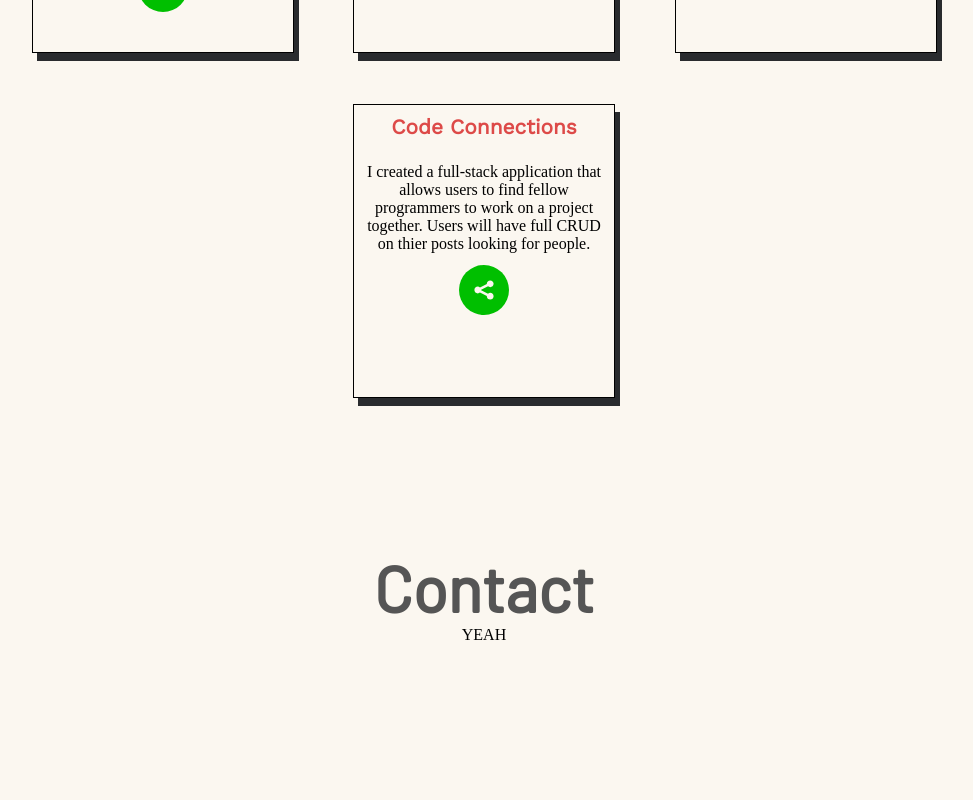
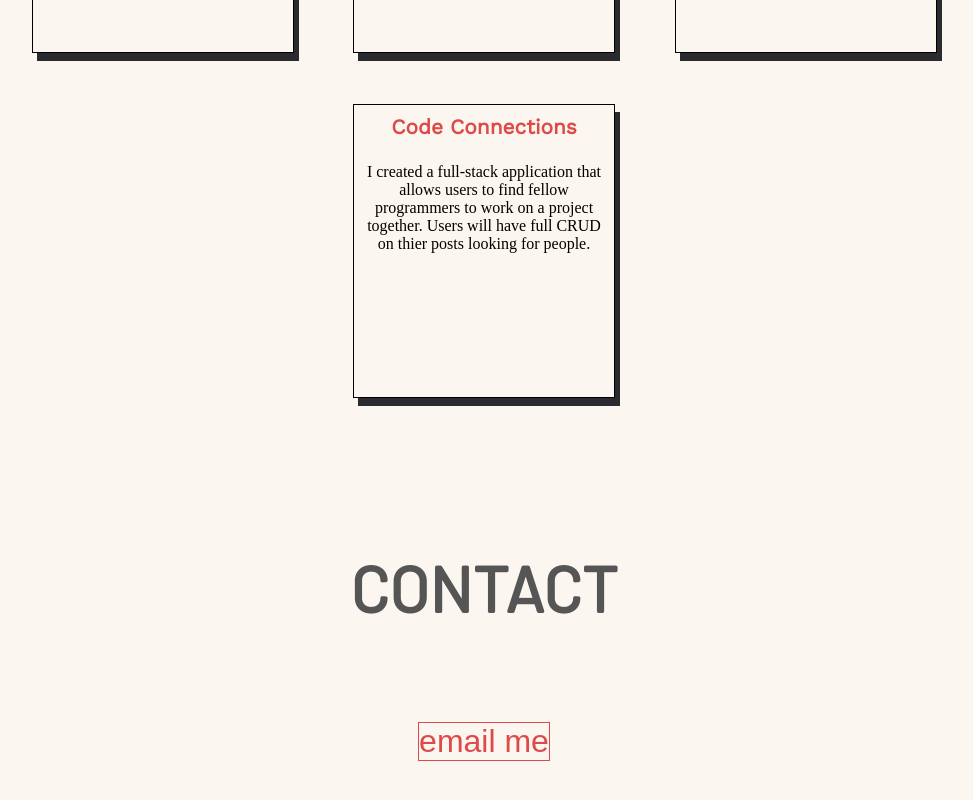
Before and after one commit to erikcorea/port2022, a React (Create React App) app: page / in a window 1280 px wide. Shown: the part 2295-3095 px from the top of the page, without its empty margins (156-1129 px from the left). Built offline with nearby package versions, Linux system fonts and the light colour scheme.

Commit message:
added contact

```diff
--- a/src/Components/Contact.js
+++ b/src/Components/Contact.js
@@ -3,11 +3,13 @@ import '../Styling/main.css';
 
 function Contact() {
   return (
-    <div className='contact-container'>
-        <h1>Contact</h1>
-        <p>YEAH</p>
-    </div>
+    <>
+      <h1 className='contact-h1'>CONTACT</h1>
+      <div className='button-container'>
+        <button className='email-button'><a className="email" href = "mailto: erikcorrea444@gmail.com">email me</a></button>
+      </div>
+    </>
   )
 }
 
-export default Contact
+export default Contact;
--- a/src/Components/Projects.js
+++ b/src/Components/Projects.js
@@ -16,7 +16,6 @@ function Projects() {
                     <div className='project-links'>
                         <div className='link-container'>
                             <div className='github-icon-project'>
-                                <SocialIcon url={project.github} />
                             </div>
                         </div>
                     </div>
--- a/src/Styling/main.css
+++ b/src/Styling/main.css
@@ -211,3 +211,51 @@ ul#about-list {
     text-decoration: none;
     color: #404040;
 }
+
+.contact-title{
+    width: 80%;
+    margin-left: 10%;
+    margin-top: 10%;
+    display: flex;
+    align-items: center;
+    justify-content: space-evenly;
+    flex-wrap: wrap;
+    font-family: 'Work Sans', sans-serif;
+    font-size: 3rem;
+}
+
+.email-button{
+    background-color: transparent;
+    background-repeat: no-repeat;
+    border: solid #DD4A48 1px;
+    cursor: pointer;
+    overflow: hidden;
+    font-size: 2rem;
+    color: #DD4A48;
+}
+
+.button-container{
+    width: 80%;
+    margin-left: 10%;
+    margin-bottom: 10%;
+    display: flex;
+    align-items: center;
+    justify-content: space-evenly;
+    flex-wrap: wrap;
+    font-family: 'Work Sans', sans-serif;
+    font-size: 3rem;
+}
+
+.email{
+    text-decoration: none;
+    color: #DD4A48;
+}
+
+#contact {
+    text-decoration: none;
+    color: #292B2E;
+}
+
+.contact-h1{
+    padding-bottom: 6rem;
+}
```
